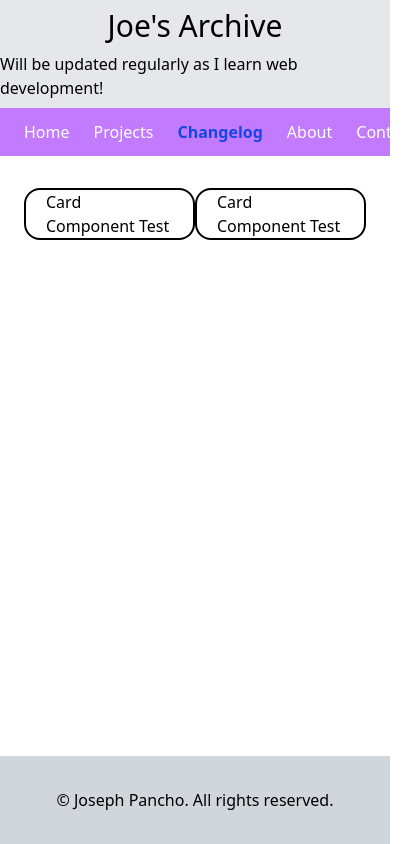
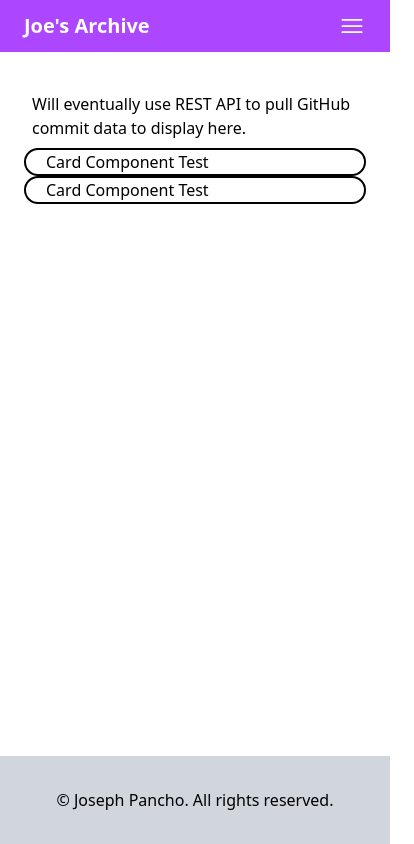
Before and after one commit to janchpanch/my-website, a React (Vite) app: page /changelog in a window 390 px wide. Shown: the whole page, 414 px wide, since content can reach past the window. Built offline with nearby package versions, Linux system fonts and the light colour scheme.

Commit message:
Mobile functionality added to navbar. Header removed.

```diff
--- /dev/null
+++ b/src/assets/bars-3.jsx
@@ -0,0 +1,18 @@
+const bars3 = () => {
+  return (
+    <svg
+      xmlns="http://www.w3.org/2000/svg"
+      viewBox="0 0 24 24"
+      fill="currentColor"
+      class="size-7"
+    >
+      <path
+        fill-rule="evenodd"
+        d="M3 6.75A.75.75 0 0 1 3.75 6h16.5a.75.75 0 0 1 0 1.5H3.75A.75.75 0 0 1 3 6.75ZM3 12a.75.75 0 0 1 .75-.75h16.5a.75.75 0 0 1 0 1.5H3.75A.75.75 0 0 1 3 12Zm0 5.25a.75.75 0 0 1 .75-.75h16.5a.75.75 0 0 1 0 1.5H3.75a.75.75 0 0 1-.75-.75Z"
+        clip-rule="evenodd"
+      />
+    </svg>
+  );
+};
+
+export default bars3;
--- a/src/components/Navbar.jsx
+++ b/src/components/Navbar.jsx
@@ -1,18 +1,33 @@
-import "../App.css";
-
+// src/components/Navbar.jsx
+import React, { useState } from "react";
+import { NavLink } from "react-router-dom";
 import navLinks from "../config/navLinks";
-import { NavLink } from "react-router-dom";
+import Bars3 from "../assets/bars-3";
 
 const Navbar = () => {
+  const [isOpen, setIsOpen] = useState(false);
+
   return (
-    <nav className="inline-flex bg-purple-400 px-6 py-3 mx-auto size-full">
-      <ul className="flex gap-6 text-white font-medium">
+    <nav className="bg-purple-500 text-white px-6 py-3">
+      <div className="flex justify-between items-center">
+        <h1 className="text-xl font-bold">Joe's Archive</h1>
+
+        {/* Hamburger button */}
+        <button
+          className="md:hidden text-white hover:bg-blue-300"
+          onClick={() => setIsOpen(!isOpen)}
+        >
+          <Bars3 />
+        </button>
+
+        {/* Desktop Links */}
+        <ul className="hidden md:flex gap-6 font-medium">
           {navLinks.map(({ name, path }) => (
-          <li key={path}>
+            <li key={path} className="no-underline">
               <NavLink
                 to={path}
                 className={({ isActive }) =>
-                isActive ? "text-blue-700 font-bold" : ""
+                  isActive ? "font-bold text-blue-300" : ""
                 }
               >
                 {name}
@@ -20,6 +35,26 @@ const Navbar = () => {
             </li>
           ))}
         </ul>
+      </div>
+
+      {/* Mobile Menu */}
+      {isOpen && (
+        <ul className="flex flex-col mt-3 gap-3 md:hidden bg-purple-700">
+          {navLinks.map(({ name, path }) => (
+            <li key={path} className="">
+              <NavLink
+                to={path}
+                className={({ isActive }) =>
+                  isActive ? "font-bold text-blue-300 no-underline" : ""
+                }
+                onClick={() => setIsOpen(false)}
+              >
+                {name}
+              </NavLink>
+            </li>
+          ))}
+        </ul>
+      )}
     </nav>
   );
 };
--- a/src/layouts/BaseLayout.jsx
+++ b/src/layouts/BaseLayout.jsx
@@ -7,7 +7,7 @@ import Footer from "../components/Footer";
 const BaseLayout = () => {
   return (
     <div className="flex flex-col min-h-screen">
-      <Header />
+      {/* <Header /> */}
       <Navbar />
       <div className="flex-1 w-full max-w-6x1 px-6 py-8">
         <Outlet />
--- a/src/pages/Changelog.jsx
+++ b/src/pages/Changelog.jsx
@@ -2,7 +2,11 @@ import ChangelogCard from '../components/ChangelogCard'
 
 const Changelog = () => {
   return (
-    <div className='flex flex-row'>
+    <div className='flex flex-col'>
+
+      <p className='m-2'>
+        Will eventually use REST API to pull GitHub commit data to display here.
+      </p>
       {/* <h4>10-22-25</h4>
       <p>
         Successfully implemented react router from a tutorial and react-router-dom reinstall fix from StackOverflow. Completed:
--- a/src/pages/Home.jsx
+++ b/src/pages/Home.jsx
@@ -6,7 +6,7 @@ const Home = () => {
       <Hero />
       <h3 className="font-bold">TODO</h3>
       <ol>
-        <li>Create specialized per page</li>
+        <li>Create specialized components per page</li>
         <li>Explore GitHub REST API usage to pull commits to display for changelog</li>
 
 
```
Lines whose indentation alone changed are shown as unchanged.
